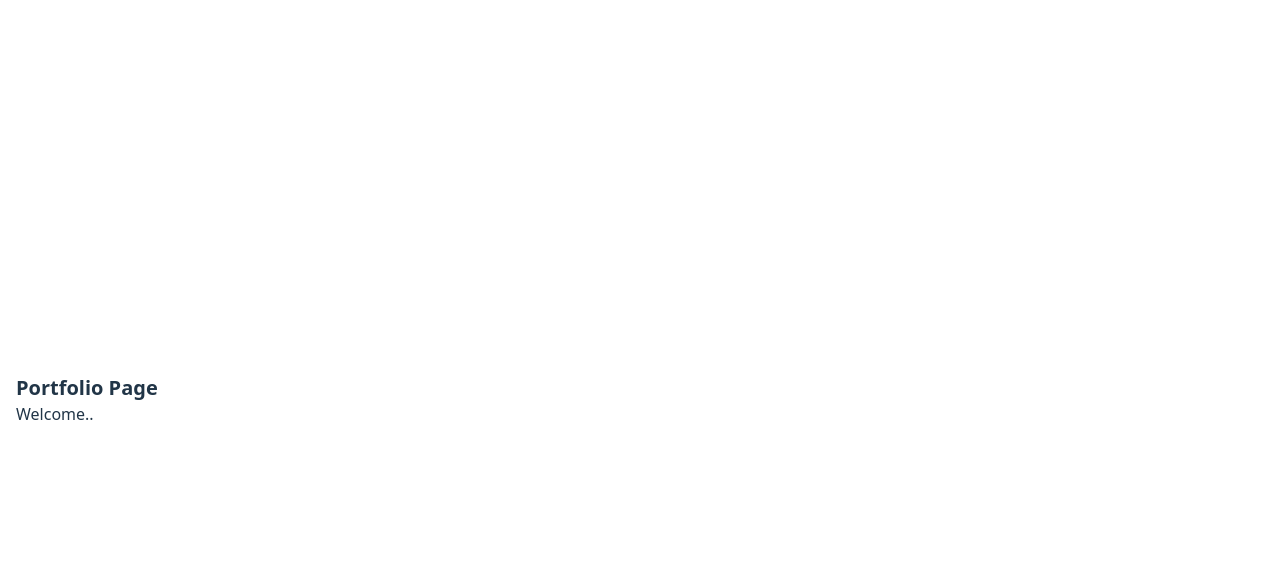
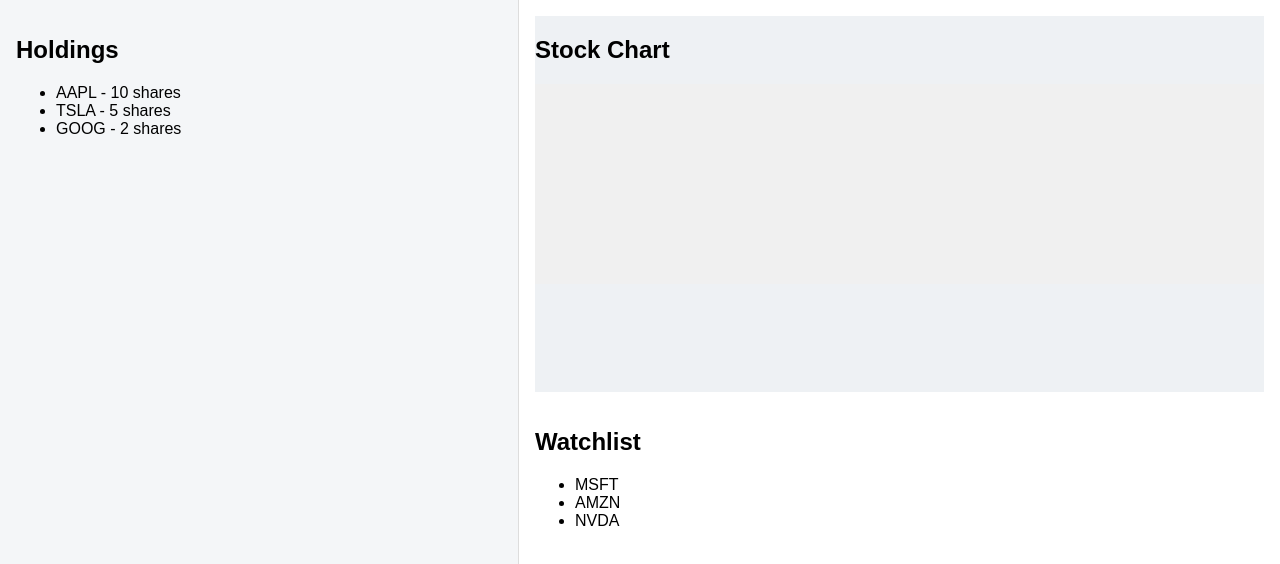
Before and after one commit to jaseemahmed/hclhack, a React (Vite) app: page /portfolio in a window 1280 px wide. Shown: the top 564 px of the page. Built offline with nearby package versions, Linux system fonts and the light colour scheme.

Commit message:
Jay-9 : Add home skeleton for portfolio summary page

```diff
--- a/src/features/portfolio/PortfolioPage.tsx
+++ b/src/features/portfolio/PortfolioPage.tsx
@@ -1,10 +1,23 @@
 import React from 'react';
+import Holdings from './components/Holdings';
+import Chart from './components/Chart';
+import Watchlist from './components/Watchlist';
+import './index.css';
 
 export default function PortfolioPage() {
   return (
-    <div className="p-4">
-      <h2 className="text-xl font-bold">Portfolio Page</h2>
-      <p>Welcome..</p>
-    </div>
+    <div className="app-container">
+    <aside className="sidebar">
+      <Holdings />
+    </aside>
+    <main className="main-content">
+      <section className="chart-section">
+        <Chart />
+      </section>
+      <section className="watchlist-section">
+        <Watchlist />
+      </section>
+    </main>
+  </div>
   );
 }
--- /dev/null
+++ b/src/features/portfolio/components/Chart.jsx
@@ -0,0 +1,14 @@
+import React from 'react';
+
+function Chart() {
+  return (
+    <div>
+      <h2>Stock Chart</h2>
+      <div style={{ height: '200px', backgroundColor: '#f0f0f0' }}>
+        {/* Placeholder for chart */}
+      </div>
+    </div>
+  );
+}
+
+export default Chart;
--- /dev/null
+++ b/src/features/portfolio/components/Holdings.jsx
@@ -0,0 +1,16 @@
+import React from 'react';
+
+function Holdings() {
+  return (
+    <div>
+      <h2>Holdings</h2>
+      <ul>
+        <li>AAPL - 10 shares</li>
+        <li>TSLA - 5 shares</li>
+        <li>GOOG - 2 shares</li>
+      </ul>
+    </div>
+  );
+}
+
+export default Holdings;
--- /dev/null
+++ b/src/features/portfolio/components/Watchlist.jsx
@@ -0,0 +1,16 @@
+import React from 'react';
+
+function Watchlist() {
+  return (
+    <div>
+      <h2>Watchlist</h2>
+      <ul>
+        <li>MSFT</li>
+        <li>AMZN</li>
+        <li>NVDA</li>
+      </ul>
+    </div>
+  );
+}
+
+export default Watchlist;
--- /dev/null
+++ b/src/features/portfolio/index.css
@@ -0,0 +1,41 @@
+/* Ensure full height from root */
+html, body, #root {
+    height: 100%;
+    margin: 0;
+    padding: 0;
+  }
+
+  /* Layout styling */
+  .app-container {
+    display: flex;
+    height: 100%;
+    width: 100%;
+    font-family: sans-serif;
+  }
+
+  .sidebar {
+    width: 40%;
+    padding: 1rem;
+    background-color: #f4f6f8;
+    border-right: 1px solid #ddd;
+    overflow-y: auto;
+  }
+
+  .main-content {
+    width: 60%;
+    display: flex;
+    flex-direction: column;
+    padding: 1rem;
+    overflow-y: auto;
+  }
+
+  .chart-section {
+    flex: 1;
+    margin-bottom: 1rem;
+    background-color: #eef1f4; /* optional visual aid */
+  }
+
+  .watchlist-section {
+    flex: 1;
+    background-color: #ffffff; /* optional visual aid */
+  }
--- a/src/index.css
+++ b/src/index.css
@@ -1,69 +1,6 @@
-@import "tailwindcss";
-:root {
-  font-family: system-ui, Avenir, Helvetica, Arial, sans-serif;
-  line-height: 1.5;
-  font-weight: 400;
-
-  color-scheme: light dark;
-  color: rgba(255, 255, 255, 0.87);
-  background-color: #242424;
-
-  font-synthesis: none;
-  text-rendering: optimizeLegibility;
-  -webkit-font-smoothing: antialiased;
-  -moz-osx-font-smoothing: grayscale;
+/* Ensure full height from root */
+html, body, #root {
+  height: 100%;
+  margin: 0;
+  padding: 0;
 }
-
-a {
-  font-weight: 500;
-  color: #646cff;
-  text-decoration: inherit;
-}
-a:hover {
-  color: #535bf2;
-}
-
-body {
-  margin: 0;
-  display: flex;
-  place-items: center;
-  min-width: 320px;
-  min-height: 100vh;
-}
-
-h1 {
-  font-size: 3.2em;
-  line-height: 1.1;
-}
-
-button {
-  border-radius: 8px;
-  border: 1px solid transparent;
-  padding: 0.6em 1.2em;
-  font-size: 1em;
-  font-weight: 500;
-  font-family: inherit;
-  background-color: #1a1a1a;
-  cursor: pointer;
-  transition: border-color 0.25s;
-}
-button:hover {
-  border-color: #646cff;
-}
-button:focus,
-button:focus-visible {
-  outline: 4px auto -webkit-focus-ring-color;
-}
-
-@media (prefers-color-scheme: light) {
-  :root {
-    color: #213547;
-    background-color: #ffffff;
-  }
-  a:hover {
-    color: #747bff;
-  }
-  button {
-    background-color: #f9f9f9;
-  }
-}
--- a/vite.config.js
+++ b/vite.config.js
@@ -6,7 +6,7 @@
   plugins: [
     tailwindcss(),
     react({
-      jsxRuntime: 'automatic', // ✅ Enables React 17+ JSX (no need to import React)
+      jsxRuntime: 'automatic',
     })
   ],
 })
```
